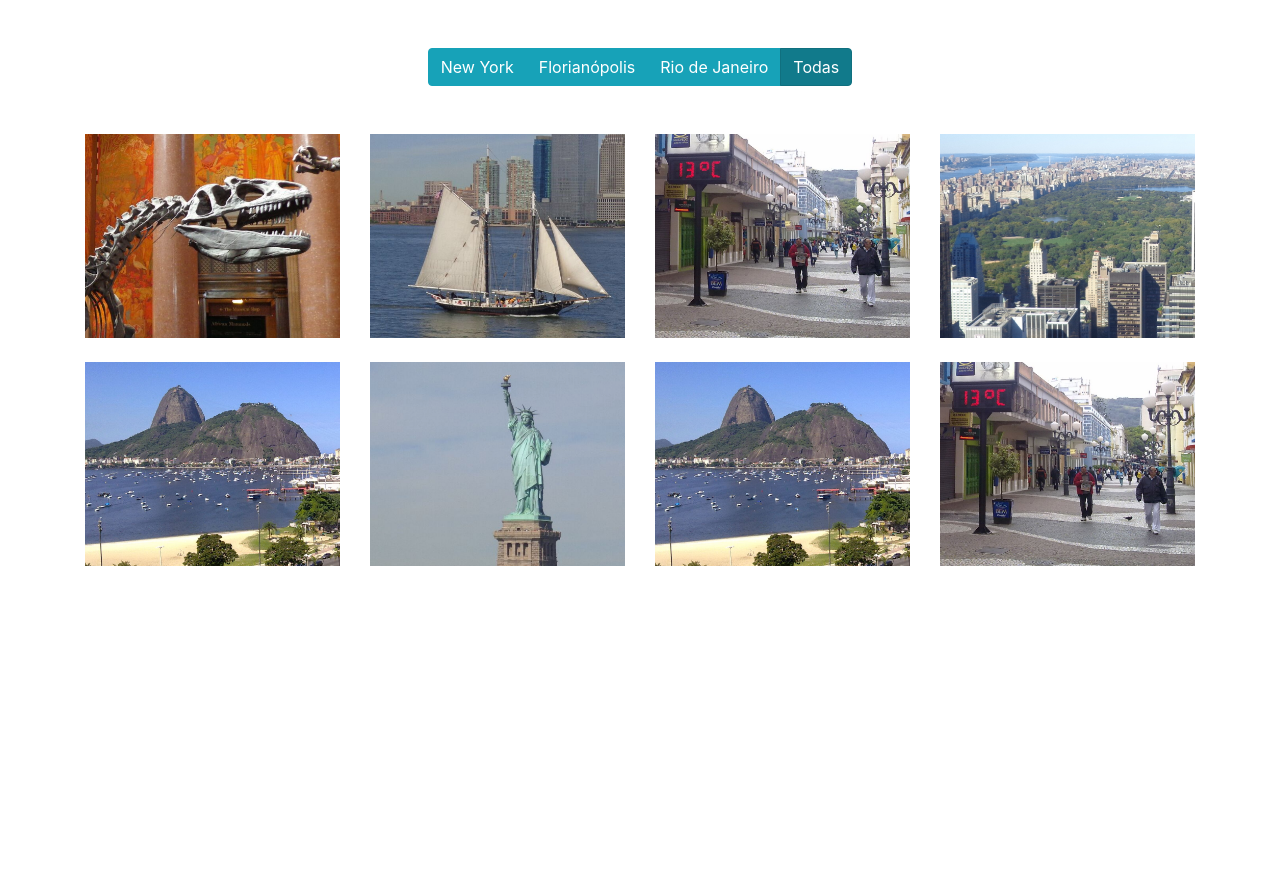
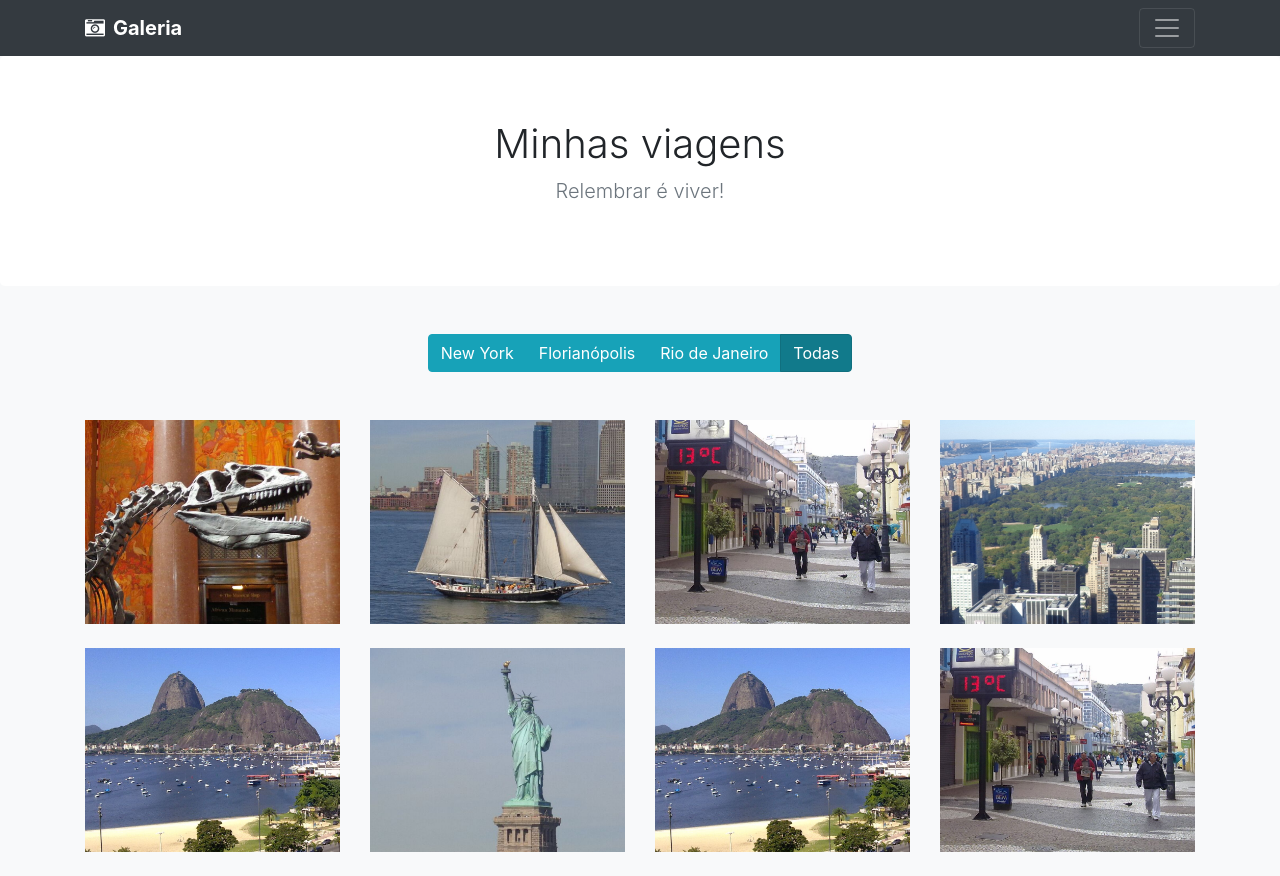
Before and after one commit to jeancrus/Gallery-Project, a website built with webpack: page src/index.html in a window 1280 px wide. Before the commit the page ends 800 px from the top, so only its background shows below. Built offline with nearby package versions, Linux system fonts and the light colour scheme; files whose address does not match are found by name.

Commit message:
Updating include.js to use plugin and ajax at different components

```diff
--- a/src/index.html
+++ b/src/index.html
@@ -10,39 +10,8 @@
 </head>
 
 <body>
-    <!-- <header wm-include="/pages/template/header.html"></header>
-    <main class="bg-light" wm-include="/pages/galery/galery.html"></main> -->
-    <div class="container mt-5">
-        <div class="row justify-content-center pb-5">
-            <div wm-city-buttons></div>
-        </div>
-        <div class="row d-flex justify-content-center">
-            <div class="col-12 col-md-6 col-lg-3">
-                <img src="/imgs/ny1.png" class="img-fluid mb-4" wm-city="New York">
-            </div>
-            <div class="col-12 col-md-6 col-lg-3">
-                <img src="/imgs/ny2.png" class="img-fluid mb-4" wm-city="New York">
-            </div>
-            <div class="col-12 col-md-6 col-lg-3">
-                <img src="/imgs/floripa1.png" class="img-fluid mb-4" wm-city="Florianópolis">
-            </div>
-            <div class="col-12 col-md-6 col-lg-3">
-                <img src="/imgs/ny3.png" class="img-fluid mb-4" wm-city="New York">
-            </div>
-            <div class="col-12 col-md-6 col-lg-3">
-                <img src="/imgs/rj1.png" class="img-fluid mb-4" wm-city="Rio de Janeiro">
-            </div>
-            <div class="col-12 col-md-6 col-lg-3">
-                <img src="/imgs/ny4.png" class="img-fluid mb-4" wm-city="New York">
-            </div>
-            <div class="col-12 col-md-6 col-lg-3">
-                <img src="/imgs/rj1.png" class="img-fluid mb-4" wm-city="Rio de Janeiro">
-            </div>
-            <div class="col-12 col-md-6 col-lg-3">
-                <img src="/imgs/floripa1.png" class="img-fluid mb-4" wm-city="Florianópolis">
-            </div>
-        </div>
-    </div>
+    <header wm-include="/pages/template/header.html"></header>
+    <main class="bg-light" wm-include="/pages/galery/galery.html"></main>
     <script src="app.js"></script>
 </body>
 
--- a/src/js/core/includes.js
+++ b/src/js/core/includes.js
@@ -1,4 +1,12 @@
 import $ from 'jquery'
+
+const loadHtmlSuccessCallbacks = []
+
+export function onLoadHtmlSuccess(callback) {
+    if (!loadHtmlSuccessCallbacks.includes(callback)) {
+        loadHtmlSuccessCallbacks.push(callback)
+    }
+}
 
 function loadIncludes(parent) {
     if (!parent) parent = 'body'
@@ -10,6 +18,9 @@ function loadIncludes(parent) {
                 $(e).html(data)
                 $(e).removeAttr('wm-include') //exclui a propriedade para que não haja perigo dela ser interpretada novamente
 
+                loadHtmlSuccessCallbacks.forEach(
+                    callback => callback(data))
+
                 loadIncludes(e) //funcao recursiva procurando includes dentro das paginas chamadas
             }
         })
--- a/src/js/plugins/cityButtons.js
+++ b/src/js/plugins/cityButtons.js
@@ -1,4 +1,6 @@
 import $ from 'jquery'
+
+import { onLoadHtmlSuccess } from '../core/includes'
 
 const duration = 300
 
@@ -41,4 +43,7 @@ $.fn.cityButtons = function () {
     $(this).html(btnGroup)
     return this
 }
-$('[wm-city-buttons]').cityButtons()
+
+onLoadHtmlSuccess(function () {
+    $('[wm-city-buttons]').cityButtons()
+})
```
